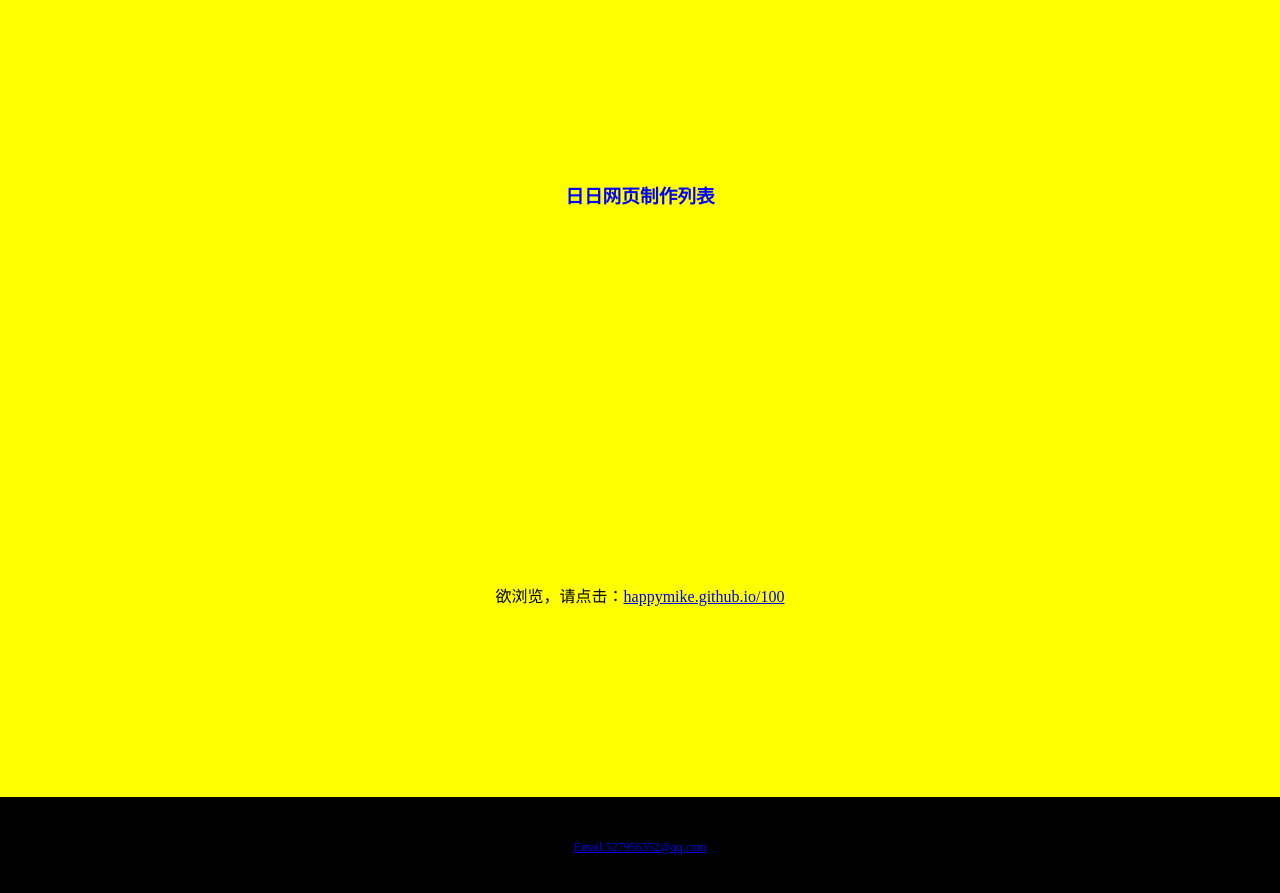
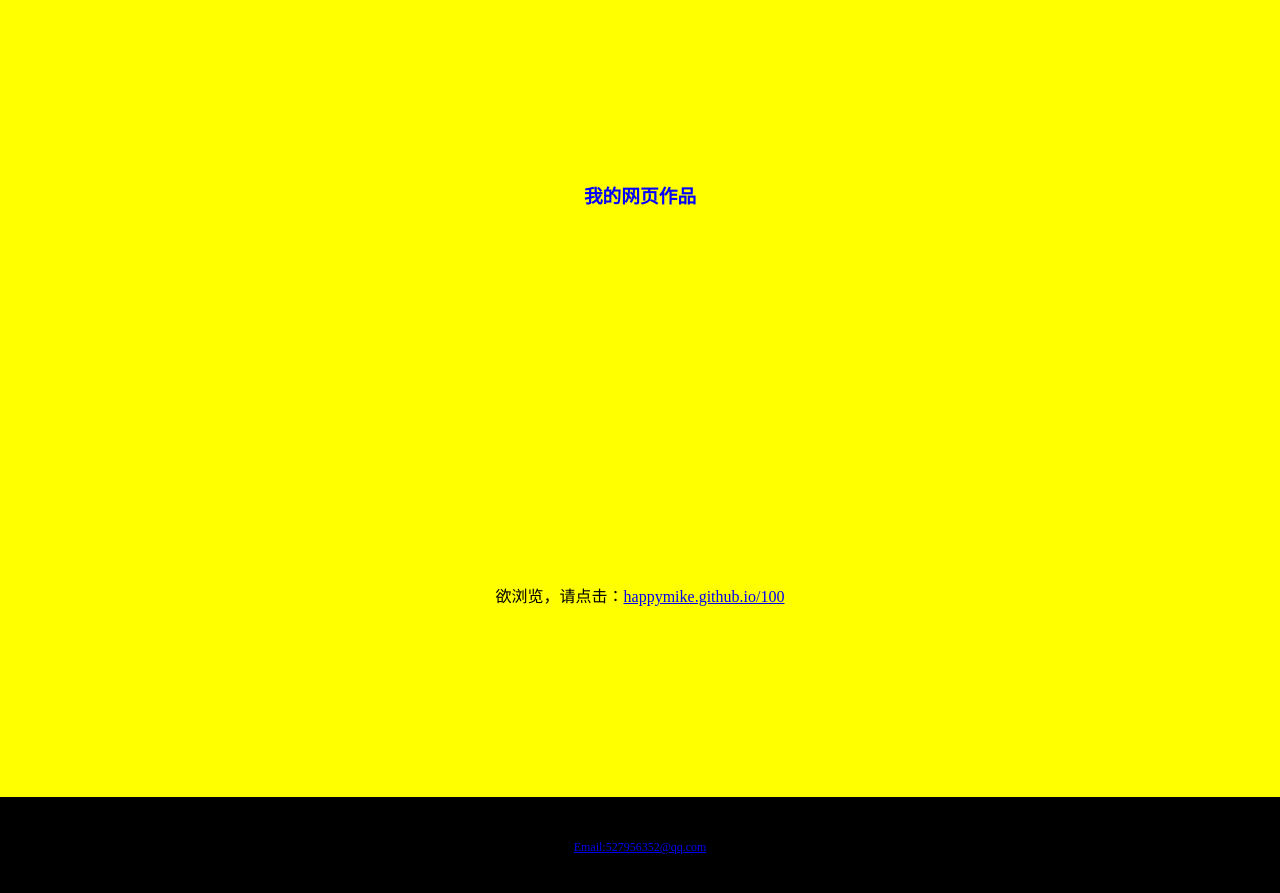
Before and after one commit to happymike/happymike.github.io, a plain HTML site: page index.html in a window 1280 px wide. Shown: the part 57-950 px from the top of the page. Drawn offline with Linux system fonts and the light colour scheme.

Commit message:
Update index.html

```diff
--- a/index.html
+++ b/index.html
@@ -18,7 +18,7 @@
 	<div class="top"></div>
 	<div class="banner"><h1>欢迎我的首页</h1></div>
 	<div class="content">
-		<h3>日日网页制作列表</h3>
+		<h3>我的网页作品</h3>
 		<p>欲浏览，请点击：<a href="http://happymike.github.io/100/">happymike.github.io/100</a></p>
 	</div>
 	<div class="footer">
```
